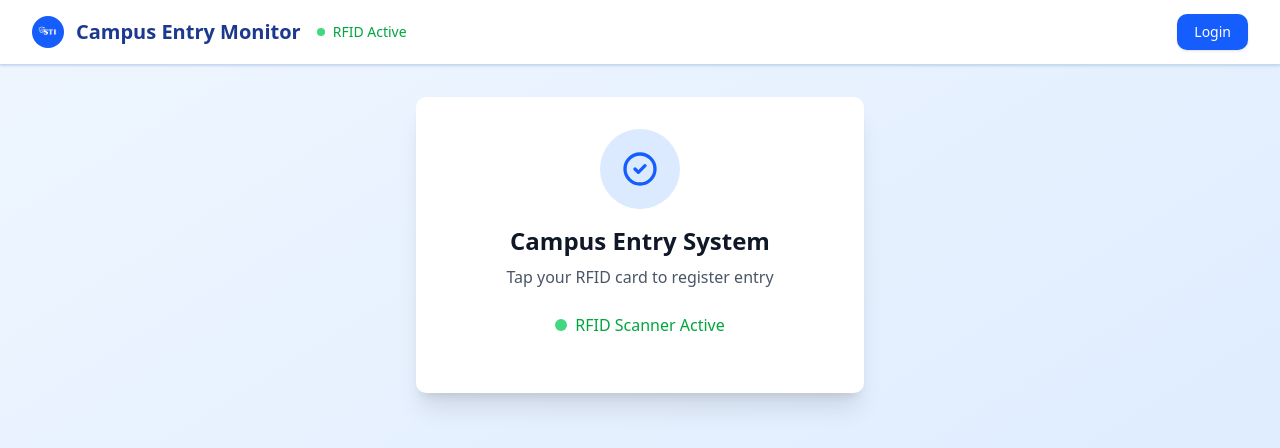
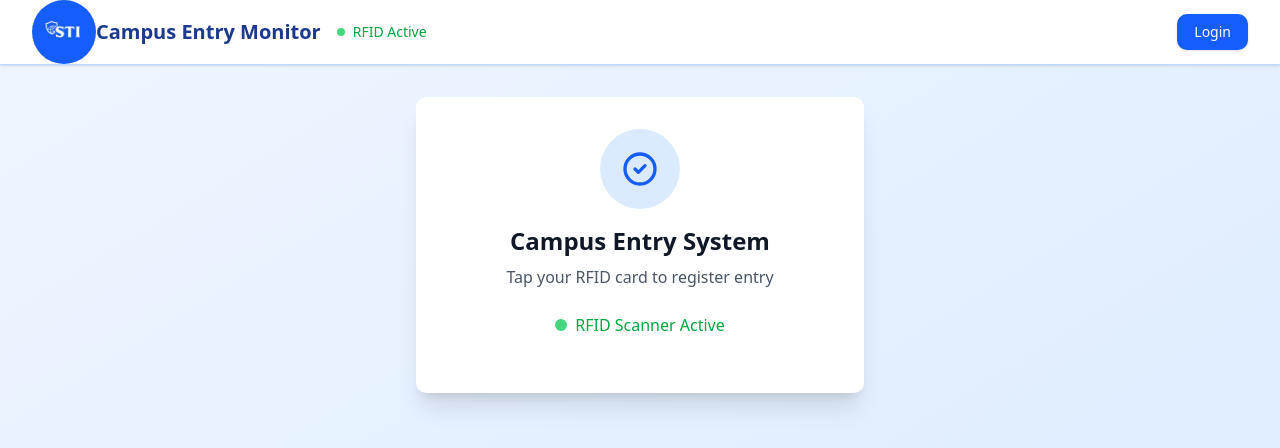
Before and after one commit to ren89/campus-entry-monitor, a Next.js app: page / in a window 1280 px wide. Shown: the top 448 px of the page. Built offline with nearby package versions, Linux system fonts and the light colour scheme.

Commit message:
Updated Header

```diff
--- a/components/layout/Header.tsx
+++ b/components/layout/Header.tsx
@@ -1,6 +1,6 @@
 import { Button } from "@/components/ui/button";
 import { APP_CONFIG } from "@/lib/constants";
-import Image from "next/image";
+import Logo from "../shared/Logo";
 interface HeaderProps {
   variant?: "home" | "admin";
   onButtonClick?: () => void;
@@ -19,16 +19,9 @@ export const Header = ({
       <div className="max-w-7xl mx-auto px-4 sm:px-6 lg:px-8">
         <div className="flex justify-between items-center h-16">
           <div className="flex items-center">
-            <div className= "w-8 h-8 rounded-full overflow-hidden mr-3">
-              <Image
-                 src="/STI.jpg"
-                 alt="STI Logo"
-                 width={32}
-                 height={32}
-                 className="object-cover w-full h-full"
-                unoptimized
-              />
-            </div>
+
+              <Logo />
+
             <h1 className="text-xl font-bold text-blue-900">
               {APP_CONFIG.name}
             </h1>
```
